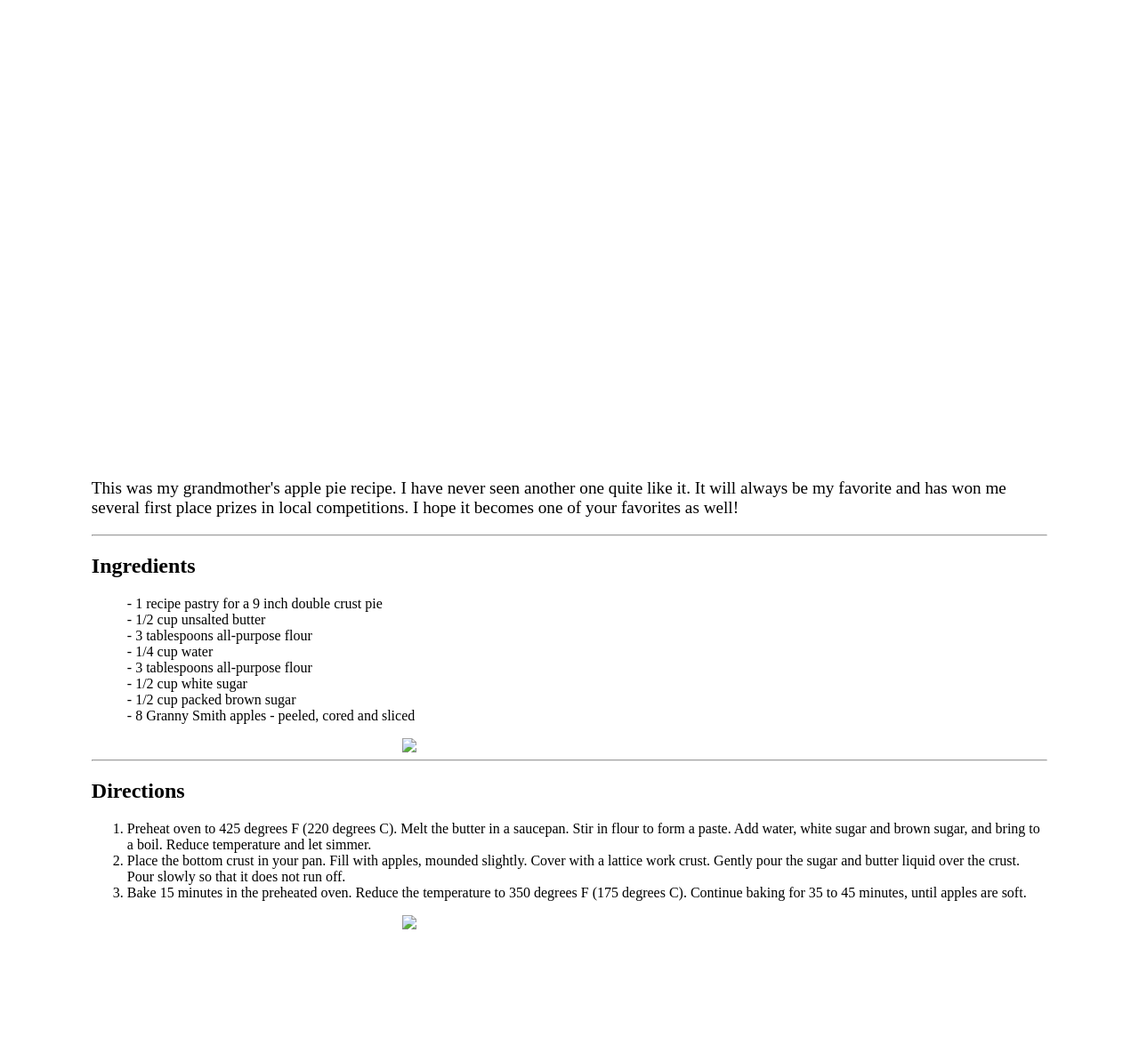
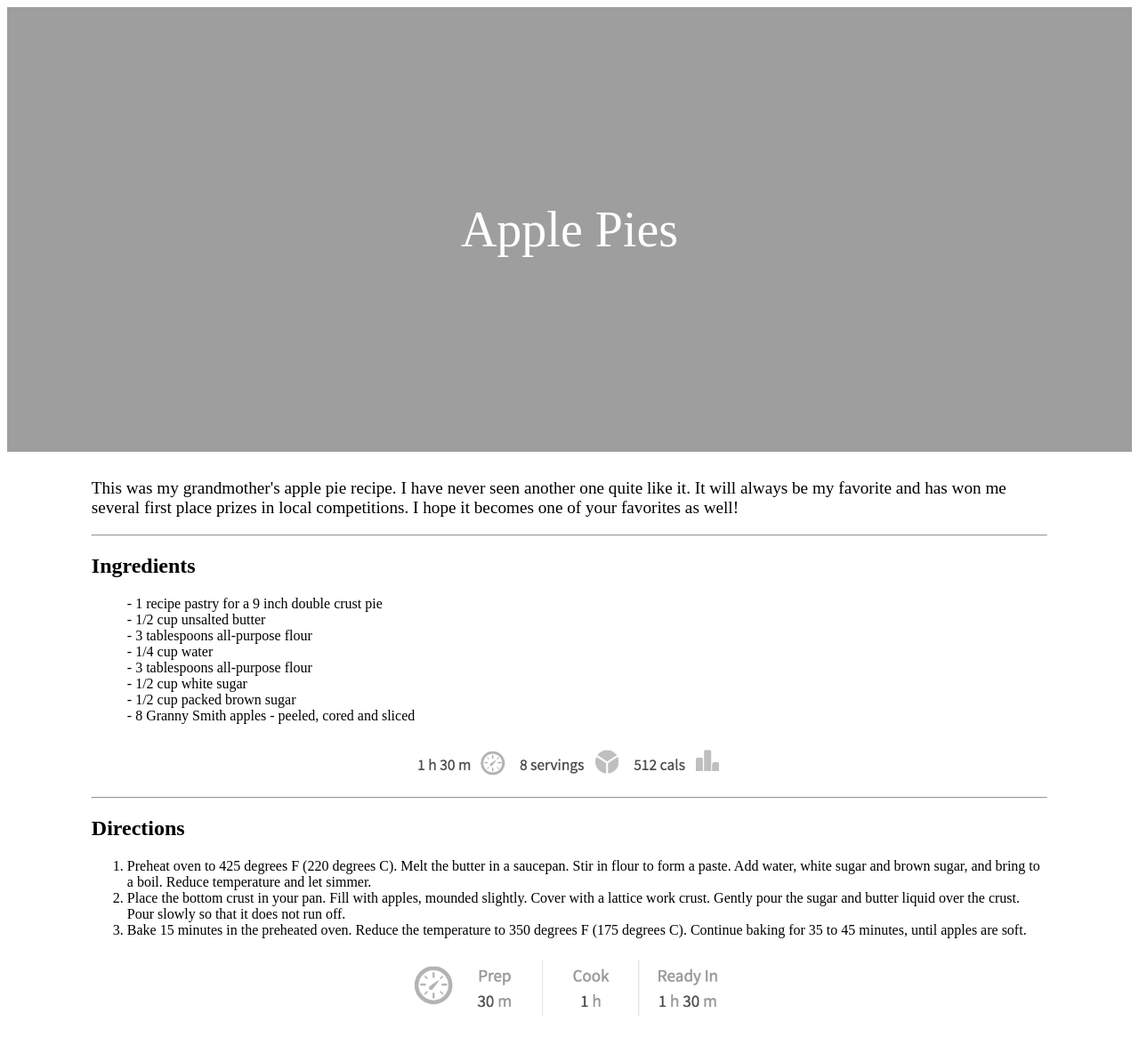
Before and after one commit to Cleverttech/recipes, a plain HTML site: page apple-pie/index.html in a window 1280 px wide. Shown: the whole page at 89% size. Before the commit the page ends 1053 px from the top, so only its background shows below. Drawn offline with Linux system fonts and the light colour scheme; the site is published under a folder, as on GitHub Pages, so addresses that start at the root find nothing.

Commit message:
edit file path

```diff
--- a/apple-pie/index.html
+++ b/apple-pie/index.html
@@ -34,7 +34,7 @@
       </ul>
        </div>
          <div class="icon-bg" >
-           <img class= "icons" src="/apple-pie/images/recipe-info.png">
+           <img class= "icons" src="../apple-pie/images/recipe-info.png">
         </div>
        <hr>
        <div>
@@ -51,7 +51,7 @@
          </ol>
        </div>
        <div class="icon-bg">
-         <img class= "icons" src="/apple-pie/images/cooking-info.png">
+         <img class= "icons" src="../apple-pie/images/cooking-info.png">
        </div>
       </div>
 
--- a/apple-pie/style.css
+++ b/apple-pie/style.css
@@ -1,6 +1,6 @@
 #apple-bg {
   height: 500px;
-  background-image: url("/apple-pie/images/apple-pie.jpg");
+  background-image: url("../apple-pie/images/apple-pie.jpg");
   background-size: 100%;
   background-position: center;
   background-repeat: no-repeat;
```
